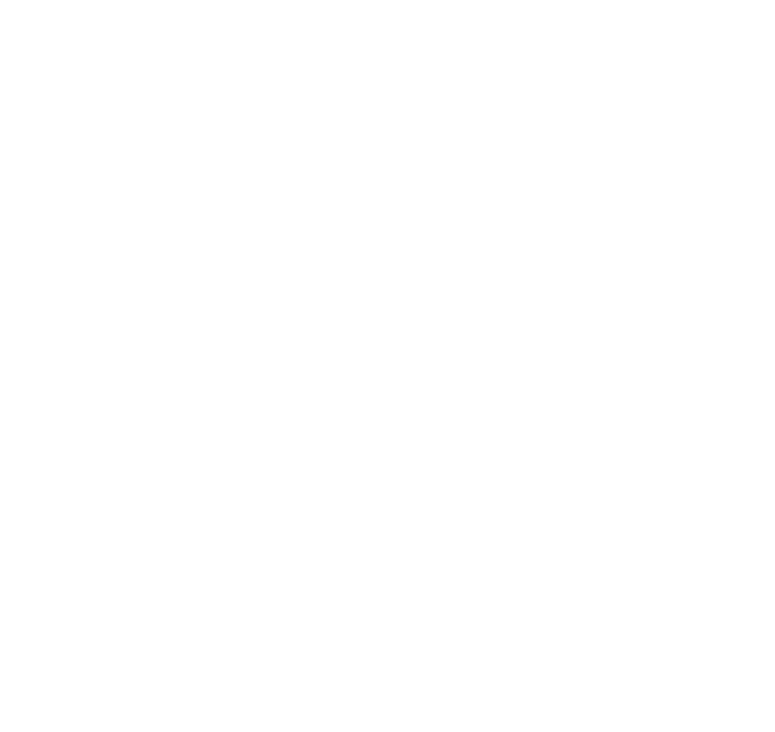
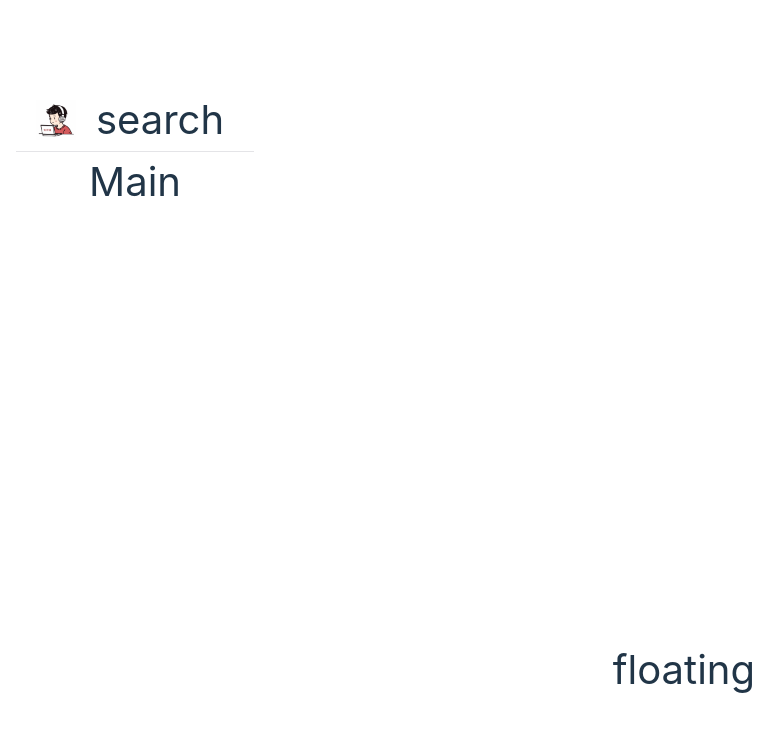
Before and after one commit to Eumenides1/rookie-inn, a Vue app: page / in a window 1280 px wide. Before the commit this address had no page. Shown: the top 732 px of the page, without its empty margins (505-1280 px from the left). Built offline with nearby package versions, Linux system fonts and the light colour scheme.

Commit message:
构建pc端header样式模版

```diff
--- a/src/App.vue
+++ b/src/App.vue
@@ -1,9 +1,9 @@
 <template>
+  <!--一级路由出口-->
   <router-view />
 </template>
 
 <script setup>
-import { isMobileTerminal } from "./utils/flexible";
 </script>
 
 <style scoped>
--- a/src/router/modules/pc-routes.js
+++ b/src/router/modules/pc-routes.js
@@ -1 +1,8 @@
-export default []
+export default [
+    {
+        path: '/',
+        name: 'main',
+        component: () => import('@/views/layout/index.vue'),
+        children: []
+    }
+]
--- /dev/null
+++ b/src/views/layout/components/floating.vue
@@ -0,0 +1,11 @@
+<script setup>
+
+</script>
+
+<template>
+  <div class="fixed bottom-10 right-2">floating</div>
+</template>
+
+<style scoped lang="scss">
+
+</style>
--- /dev/null
+++ b/src/views/layout/components/header/header-my.vue
@@ -0,0 +1,11 @@
+<script setup>
+
+</script>
+
+<template>
+
+</template>
+
+<style scoped lang="scss">
+
+</style>
--- /dev/null
+++ b/src/views/layout/components/header/header-search/index.vue
@@ -0,0 +1,11 @@
+<script setup>
+
+</script>
+
+<template>
+  <div>search</div>
+</template>
+
+<style scoped lang="scss">
+
+</style>
--- /dev/null
+++ b/src/views/layout/components/header/header-theme.vue
@@ -0,0 +1,11 @@
+<script setup>
+
+</script>
+
+<template>
+
+</template>
+
+<style scoped lang="scss">
+
+</style>
--- /dev/null
+++ b/src/views/layout/components/header/index.vue
@@ -0,0 +1,33 @@
+<template>
+  <div class="w-full bg-white border-b border-b-zinc-200 px-2 py-1">
+    <div class="flex items-center">
+      <img
+          class="h-4 cursor-pointer mr-2"
+          src="@/assets/images/logo.png"
+          @click="onToHome"
+      />
+      <header-search-vue class="mr-1"></header-search-vue>
+      <header-theme-vue class="mr-1"></header-theme-vue>
+      <header-my-vue></header-my-vue>
+    </div>
+  </div>
+</template>
+
+
+<script setup>
+import headerSearchVue from './header-search/index.vue'
+import headerThemeVue from './header-theme.vue'
+import headerMyVue from './header-my.vue'
+import {useRouter} from "vue-router";
+
+// router === this.$router
+const router = useRouter()
+const onToHome = () => {
+  router.push('/')
+}
+</script>
+
+
+<style scoped lang="scss">
+
+</style>
--- /dev/null
+++ b/src/views/layout/components/main.vue
@@ -0,0 +1,11 @@
+<script setup>
+
+</script>
+
+<template>
+  <div>Main</div>
+</template>
+
+<style scoped lang="scss">
+
+</style>
--- a/src/views/layout/index.vue
+++ b/src/views/layout/index.vue
@@ -0,0 +1,15 @@
+<template>
+  <div class="h-screen">
+    <header-vue class="h-header"></header-vue>
+    <main-vue class="h-main"></main-vue>
+    <floating-vue></floating-vue>
+  </div>
+</template>
+
+<script setup>
+import headerVue from './components/header/index.vue'
+import mainVue from  './components/main.vue'
+import floatingVue from './components/floating.vue'
+</script>
+
+<style scoped lang="scss"></style>
--- a/tailwind.config.js
+++ b/tailwind.config.js
@@ -22,6 +22,10 @@ module.exports = {
       },
       boxShadow: {
         'l-white': '-10px 0 10px white'
+      },
+      height: {
+        header: '72px',
+        main: 'calc(100vh - 72px)'
       }
     },
   },
```
Also changed, not shown: src/assets/images/logo.png (added).
